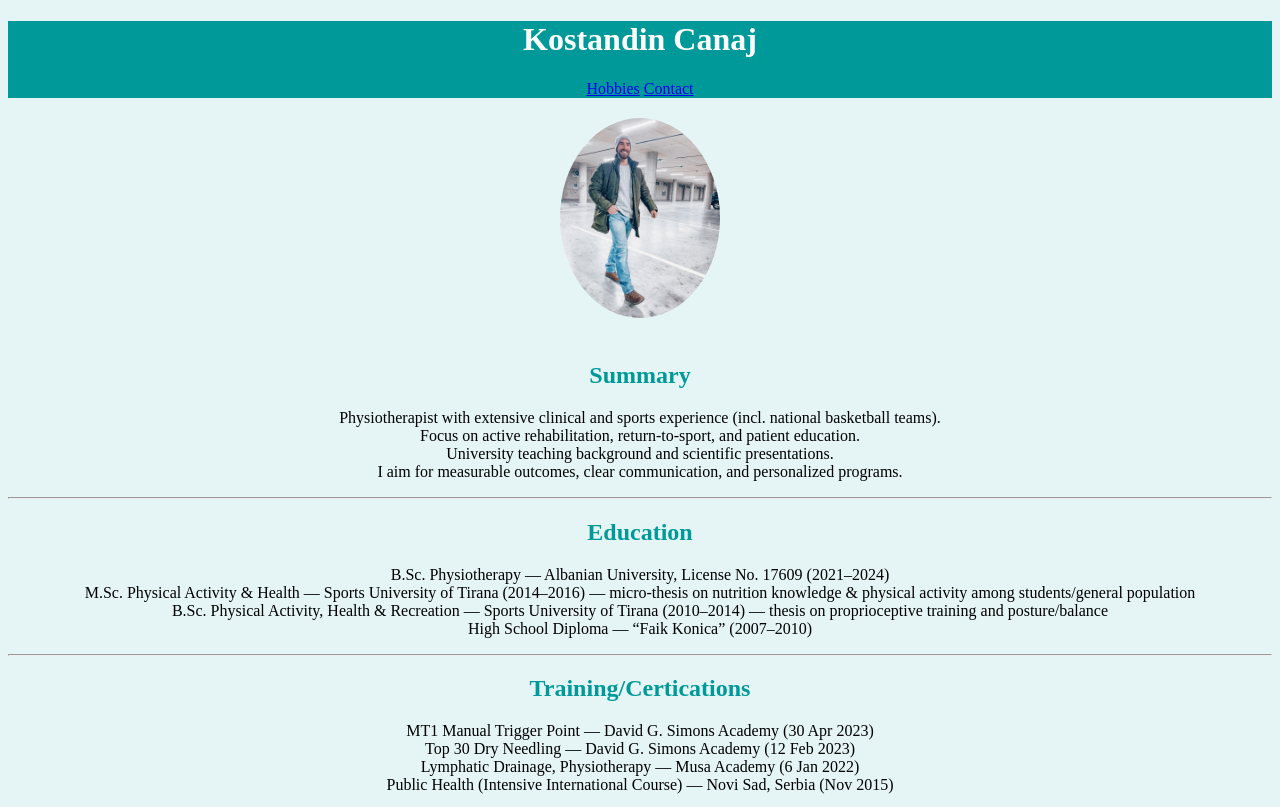
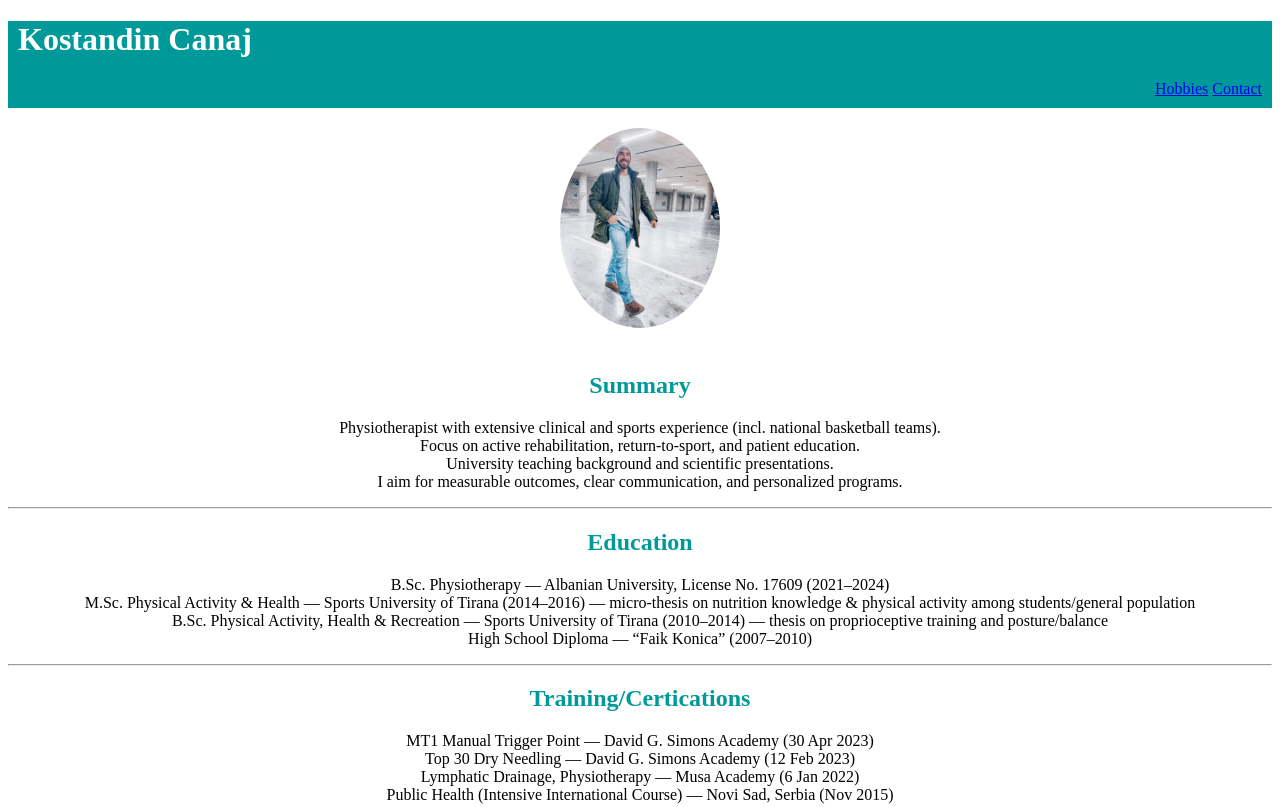
Before and after one commit to fyw82xk78v-hash/Kostandin-Resume, a plain HTML site: page index.html in a window 1280 px wide. Shown: the top 807 px of the page. Drawn offline with Linux system fonts and the light colour scheme.

Commit message:
Update styles.css

```diff
--- a/styles.css
+++ b/styles.css
@@ -1,10 +1,14 @@
 *{text-align: center;}
 .bg-gray-800 {background-color: #009999;}
-.text-3xl {color: white;}
+.text-3xl {color: white;
+text-align: left;
+margin-left: 10px;}
+nav { text-align:right; margin-right: 10px;
+padding-bottom: 10px;}
 img {border-radius: 50%;
     position: relative;
 margin: 20px;}
-body {background-color: #E5F4F4;}
+body {background-color: E5F4F4;}
 ul{list-style-type: none;
 padding: 0;}
 ol{list-style-type: none;
```
